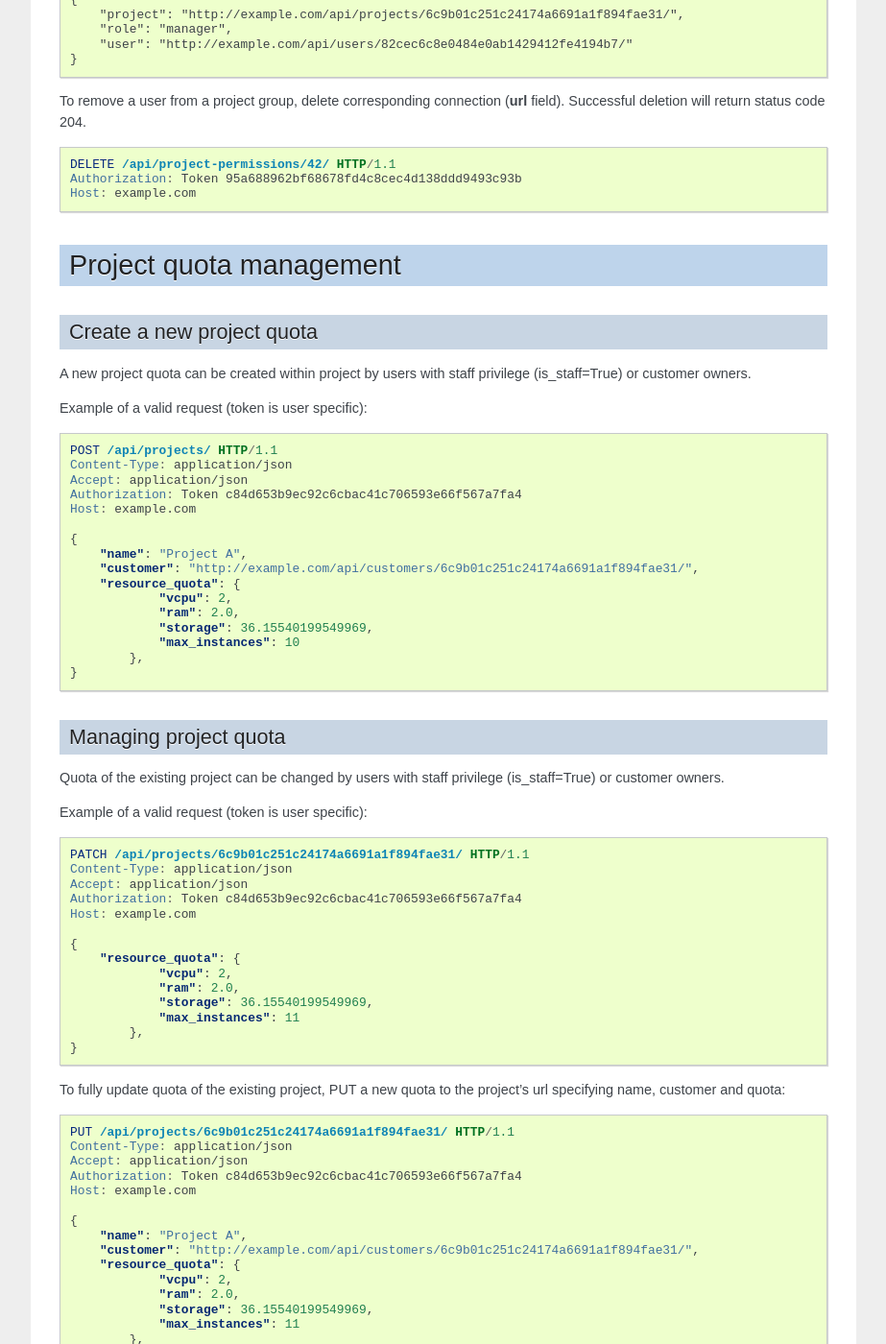
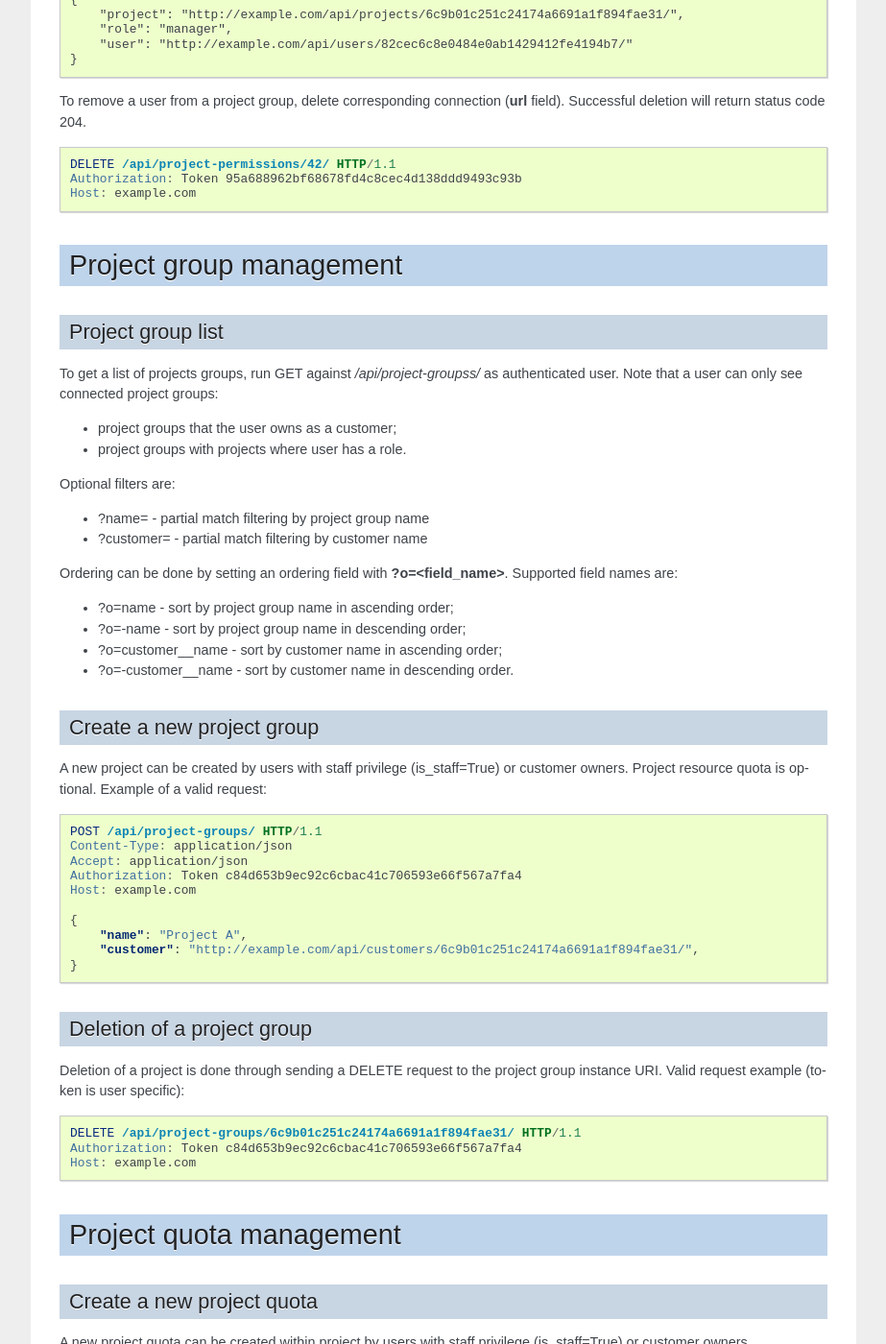
Before and after one commit to opennode/waldur-core, a Sphinx documentation site: the page built from docs/api/api.rst, in a window 1280 px wide and 1400 px high, scrolled down 7563 px. Shown: the whole window at 96% size, without its empty margins (198-1121 px from the left). Built offline with Sphinx 7.4.7, drawn with Linux system fonts in a browser that asks for light colours; some of the changed text lies outside the part shown.

Commit message:
Extend filters for Project Groups

```diff
--- a/docs/api/api.rst
+++ b/docs/api/api.rst
@@ -23,6 +23,11 @@ Project management
 
 .. include:: project.rst
 
+Project group management
+========================
+
+.. include:: project_group.rst
+
 Project quota management
 ========================
 
@@ -44,7 +49,7 @@ Cloud management
 .. include:: cloud.rst
 
 Flavor management
-================
+=================
 
 .. include:: flavor.rst
 
--- /dev/null
+++ b/docs/api/project_group.rst
@@ -0,0 +1,54 @@
+Project group list
+------------------
+
+To get a list of projects groups, run GET against */api/project-groupss/* as authenticated user. Note that a user can
+only see connected project groups:
+
+- project groups that the user owns as a customer;
+- project groups with projects where user has a role.
+
+Optional filters are:
+
+- ?name= - partial match filtering by project group name
+- ?customer= - partial match filtering by customer name
+
+Ordering can be done by setting an ordering field with **?o=<field_name>**. Supported field names are:
+
+- ?o=name - sort by project group name in ascending order;
+- ?o=-name - sort by project group name in descending order;
+
+- ?o=customer__name - sort by customer name in ascending order;
+- ?o=-customer__name - sort by customer name in descending order.
+
+
+Create a new project group
+--------------------------
+
+A new project can be created by users with staff privilege (is_staff=True) or customer owners.
+Project resource quota is optional. Example of a valid request:
+
+.. code-block:: http
+
+    POST /api/project-groups/ HTTP/1.1
+    Content-Type: application/json
+    Accept: application/json
+    Authorization: Token c84d653b9ec92c6cbac41c706593e66f567a7fa4
+    Host: example.com
+
+    {
+        "name": "Project A",
+        "customer": "http://example.com/api/customers/6c9b01c251c24174a6691a1f894fae31/",
+    }
+
+
+Deletion of a project group
+---------------------------
+
+Deletion of a project is done through sending a DELETE request to the project group instance URI.
+Valid request example (token is user specific):
+
+.. code-block:: http
+
+    DELETE /api/project-groups/6c9b01c251c24174a6691a1f894fae31/ HTTP/1.1
+    Authorization: Token c84d653b9ec92c6cbac41c706593e66f567a7fa4
+    Host: example.com
```
Also changed, not shown: 1 other file.
